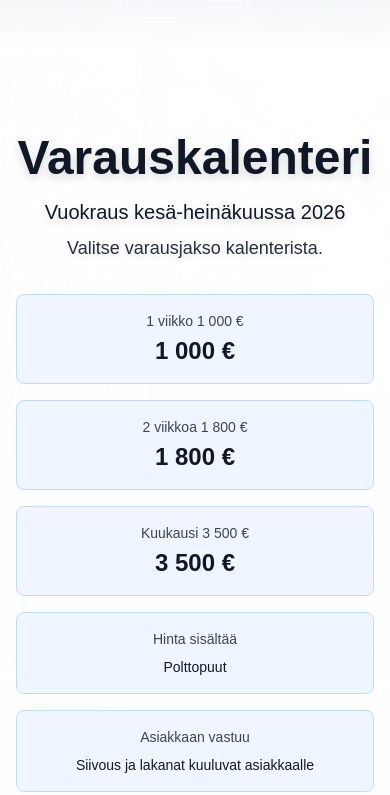
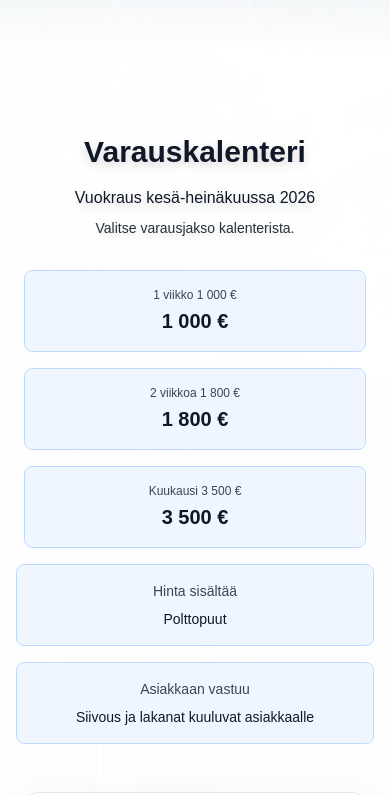
Before and after one commit to Moontags/villamaja, a Next.js app: page / in a window 390 px wide. Shown: the part 4380-5175 px from the top of the page. Built offline with nearby package versions, Linux system fonts and the light colour scheme.

Commit message:
Order button

```diff
--- a/app/page.tsx
+++ b/app/page.tsx
@@ -653,7 +653,7 @@ ${formData.name}`;
               <button
                 onClick={handleSubmit}
                 disabled={!selectedStart || !selectedEnd || !formData.name || !formData.email || !formData.phone}
-                className="flex-1 bg-blue-600 hover:bg-blue-700 disabled:bg-gray-400 disabled:cursor-not-allowed disabled:text-gray-200 text-white px-6 py-3 rounded-lg font-bold text-lg transition-all "
+                className="flex-1 bg-linear-to-r from-blue-600 to-blue-700 hover:from-blue-700 hover:to-blue-800 disabled:bg-gray-400 disabled:cursor-not-allowed disabled:text-gray-200 disabled:from-gray-400 disabled:to-gray-400 text-white px-8 py-4 rounded-full font-bold text-lg shadow-xl hover:shadow-2xl hover:scale-[1.02] transition-all duration-300"
               >
                 {t.book}
               </button>
@@ -1000,22 +1000,22 @@ export default function VillaMajaWebsite() {
         <div className="absolute inset-0 bg-white/95" />
         <div className="relative z-10 max-w-6xl mx-auto">
           <div className="text-center text-gray-900 mb-12">
-            <h2 className="text-5xl font-bold mb-4 drop-shadow-lg">{t.booking.title}</h2>
-            <p className="text-xl mb-2 drop-shadow-lg">{t.booking.period}</p>
-            <p className="text-lg opacity-90 drop-shadow-md">{t.booking.description}</p>
+            <h2 className="text-3xl md:text-5xl font-bold mb-4 drop-shadow-lg">{t.booking.title}</h2>
+            <p className="text-base md:text-xl mb-2 drop-shadow-lg px-2">{t.booking.period}</p>
+            <p className="text-sm md:text-lg opacity-90 drop-shadow-md px-2">{t.booking.description}</p>
 
-            <div className="mt-8 grid md:grid-cols-3 gap-4 max-w-4xl mx-auto">
+            <div className="mt-8 grid md:grid-cols-3 gap-4 max-w-4xl mx-auto px-2">
               <div className="bg-blue-50 rounded-lg p-4 border border-blue-200">
-                <div className="text-sm opacity-80 mb-1">{t.booking.pricePerWeek}</div>
-                <div className="text-2xl font-bold">1 000 €</div>
+                <div className="text-xs md:text-sm opacity-80 mb-1">{t.booking.pricePerWeek}</div>
+                <div className="text-xl md:text-2xl font-bold">1 000 €</div>
               </div>
               <div className="bg-blue-50 rounded-lg p-4 border border-blue-200">
-                <div className="text-sm opacity-80 mb-1">{t.booking.priceTwoWeeks}</div>
-                <div className="text-2xl font-bold">1 800 €</div>
+                <div className="text-xs md:text-sm opacity-80 mb-1">{t.booking.priceTwoWeeks}</div>
+                <div className="text-xl md:text-2xl font-bold">1 800 €</div>
               </div>
               <div className="bg-blue-50 rounded-lg p-4 border border-blue-200">
-                <div className="text-sm opacity-80 mb-1">{t.booking.pricePerMonth}</div>
-                <div className="text-2xl font-bold">3 500 €</div>
+                <div className="text-xs md:text-sm opacity-80 mb-1">{t.booking.pricePerMonth}</div>
+                <div className="text-xl md:text-2xl font-bold">3 500 €</div>
               </div>
             </div>
 
@@ -1036,8 +1036,12 @@ export default function VillaMajaWebsite() {
         </div>
       </section>
 
+
       {/* Contact Section */}
-      <section id="contact" className="relative py-32 px-4 overflow-hidden section-smooth">
+      <section
+        id="contact"
+        className="relative pt-20 pb-52 px-4 overflow-hidden section-smooth min-h-[70vh]"
+      >
         <Image
           src="/images/webp/02.webp"
           alt="Taustakuva – Yhteystiedot"
@@ -1046,21 +1050,34 @@ export default function VillaMajaWebsite() {
           quality={70}
         />
         <div className="absolute inset-0 bg-black/30" />
+
+        {/* Sisältökontti: Otsikko ja Kuvaus */}
         <div className="relative z-10 max-w-4xl mx-auto text-center">
           <h2 className="text-5xl font-bold mb-4 text-white drop-shadow-lg animate-fade-in">{t.contact.title}</h2>
           <p className="text-xl text-white drop-shadow-lg mb-12 animate-fade-in">{t.contact.description}</p>
+        </div>
 
-          <div className="grid grid-cols-1 sm:grid-cols-2 gap-6 justify-center animate-fade-in max-w-xl mx-auto mt-96">
-            <div className="flex flex-col items-center gap-2 p-5 rounded-2xl bg-white/10 backdrop-blur-lg border border-white/20 hover:shadow-xl hover:-translate-y-1 transition-all duration-300">
-              <Mail className="w-6 h-6 text-blue-400" />
-              <span className="font-semibold text-white">info@villamaja.fi</span>
-            </div>
-            <div className="flex flex-col items-center gap-2 p-5 rounded-xl bg-white/10 backdrop-blur-lg border border-white/20 hover:shadow-xl hover:-translate-y-1 transition-all duration-300">
-              <Phone className="w- h-6 text-blue-400" />
-              <span className="font-semibold text-white">040 2183270</span>
-            </div>
+        {/* Kontaktikorttien kontti: Absolute-sijoittelu */}
+
+
+      <div className="
+          absolute bottom-20 left-1/2 -translate-x-1/2 z-20
+          grid grid-cols-1 sm:grid-cols-2 gap-6 justify-center
+          animate-fade-in max-w-xl w-full px-4
+        ">
+          {/* Kortti 1: Sähköposti */}
+          <div className="flex flex-col items-center gap-2 p-3 sm:p-5 rounded-2xl bg-white/10 backdrop-blur-lg border border-white/20 hover:shadow-xl hover:-translate-y-1 transition-all duration-300">
+            <Mail className="w-6 h-6 text-blue-400" />
+            <span className="font-semibold text-white">info@villamaja.fi</span>
+          </div>
+
+          {/* Kortti 2: Puhelin */}
+          <div className="flex flex-col items-center gap-2 p-3 sm:p-5 rounded-xl bg-white/10 backdrop-blur-lg border border-white/20 hover:shadow-xl hover:-translate-y-1 transition-all duration-300">
+            <Phone className="w- h-6 text-blue-400" />
+            <span className="font-semibold text-white">040 2183270</span>
           </div>
         </div>
+
         {/* --- LISÄTTY Sumuinen Liuku (Fade Effect) --- */}
         <div className="absolute bottom-0 left-0 w-full h-18 z-20 bg-linear-to-t from-gray-900 to-transparent"></div>
       </section>
```
